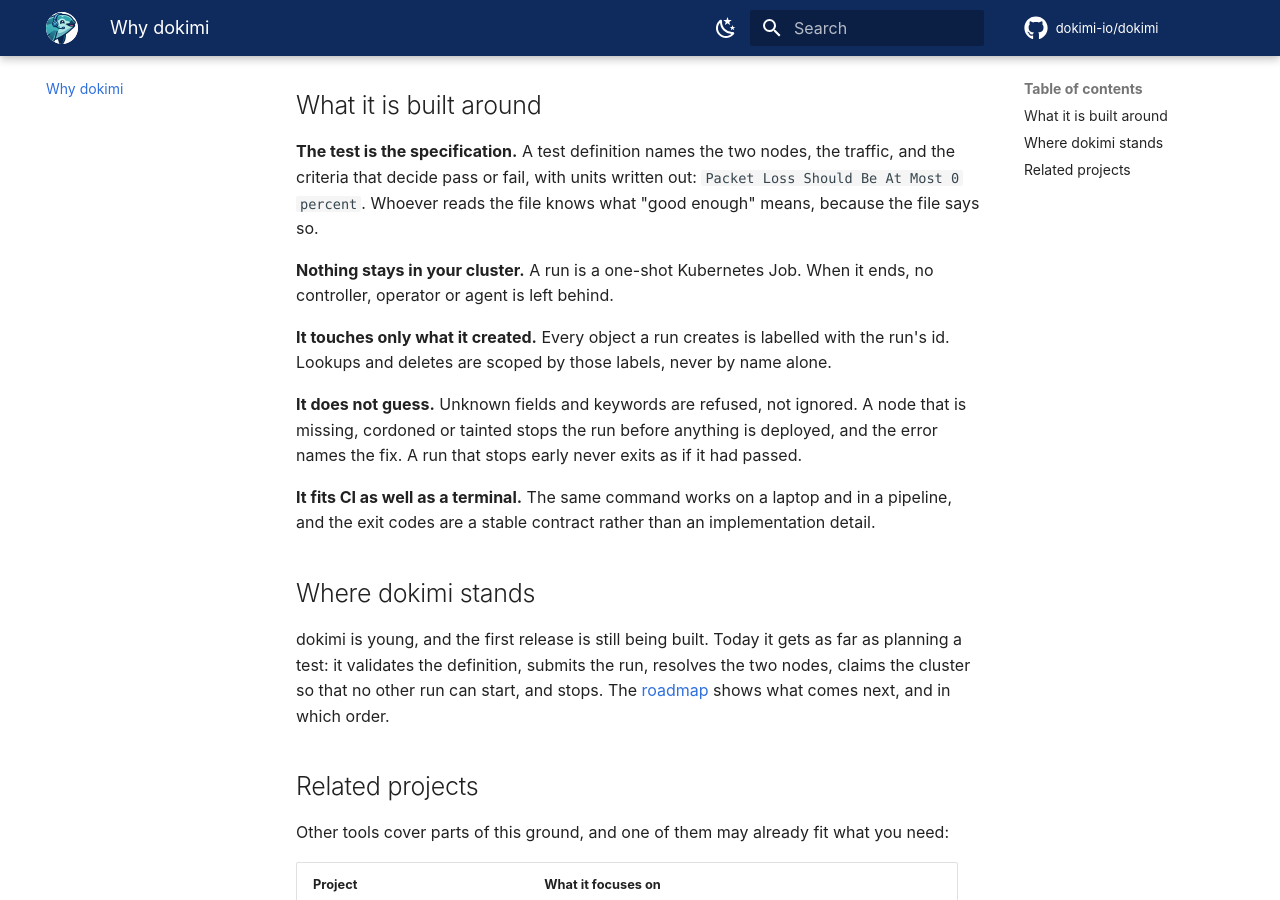
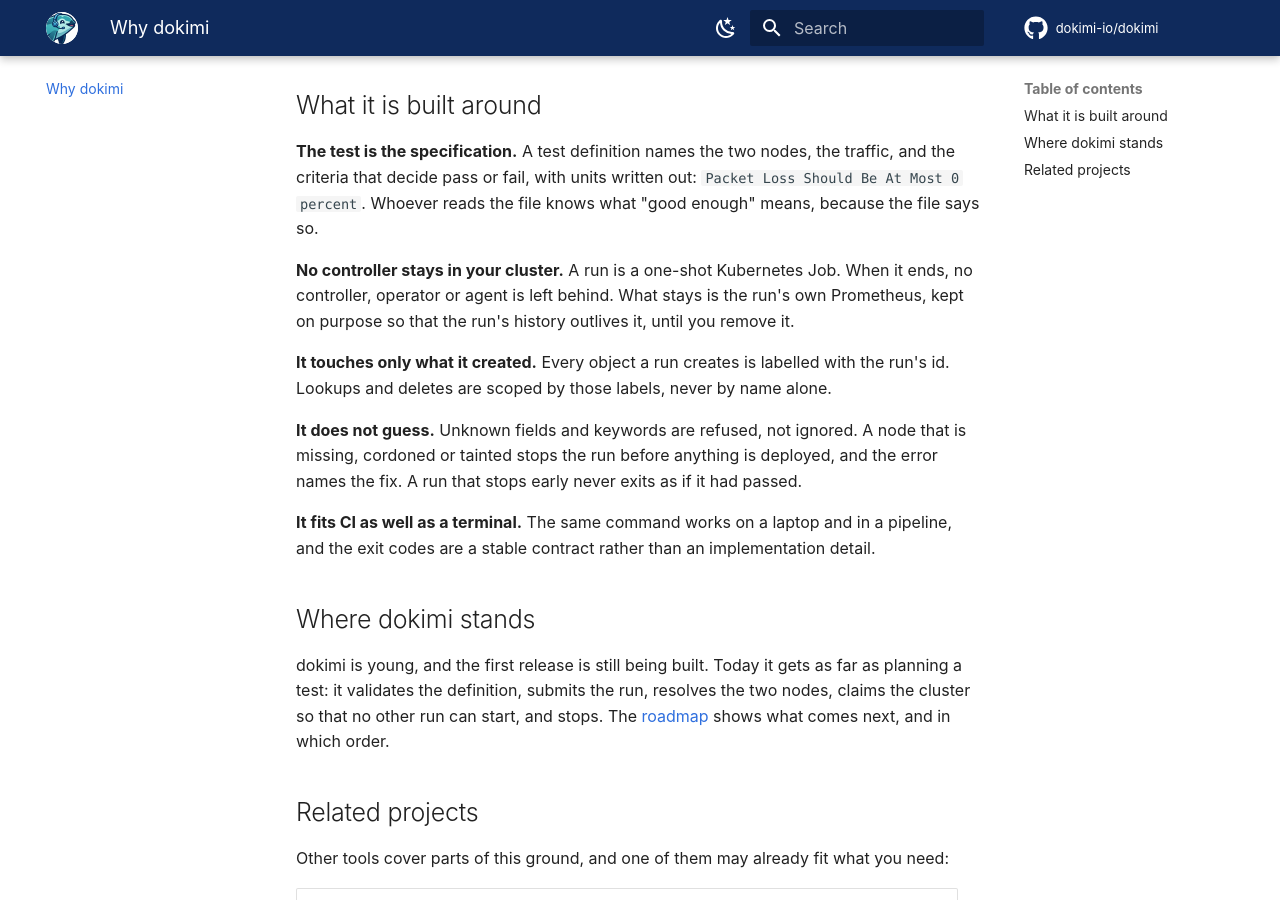
Before and after one commit to dokimi-io/dokimi-website, an MkDocs documentation site: the page built from docs/why.md, in a window 1280 px wide and 900 px high, scrolled down 496 px. Built offline with MkDocs 1.6.1 and Material for MkDocs 9.7.7, drawn with Linux system fonts in a browser that asks for light colours; comment, search, counter and statistics services are not loaded.

Commit message:
Why: a run's Prometheus stays, so 'nothing stays' is no longer true
Co-Authored-By: Claude Opus 5.5 <noreply@anthropic.com>

```diff
--- a/docs/why.md
+++ b/docs/why.md
@@ -18,8 +18,9 @@ criteria that decide pass or fail, with units written out:
 `Packet Loss Should Be At Most 0 percent`. Whoever reads the file knows what "good enough" means,
 because the file says so.
 
-**Nothing stays in your cluster.** A run is a one-shot Kubernetes Job. When it ends, no
-controller, operator or agent is left behind.
+**No controller stays in your cluster.** A run is a one-shot Kubernetes Job. When it ends, no
+controller, operator or agent is left behind. What stays is the run's own Prometheus, kept on
+purpose so that the run's history outlives it, until you remove it.
 
 **It touches only what it created.** Every object a run creates is labelled with the run's id.
 Lookups and deletes are scoped by those labels, never by name alone.
```
